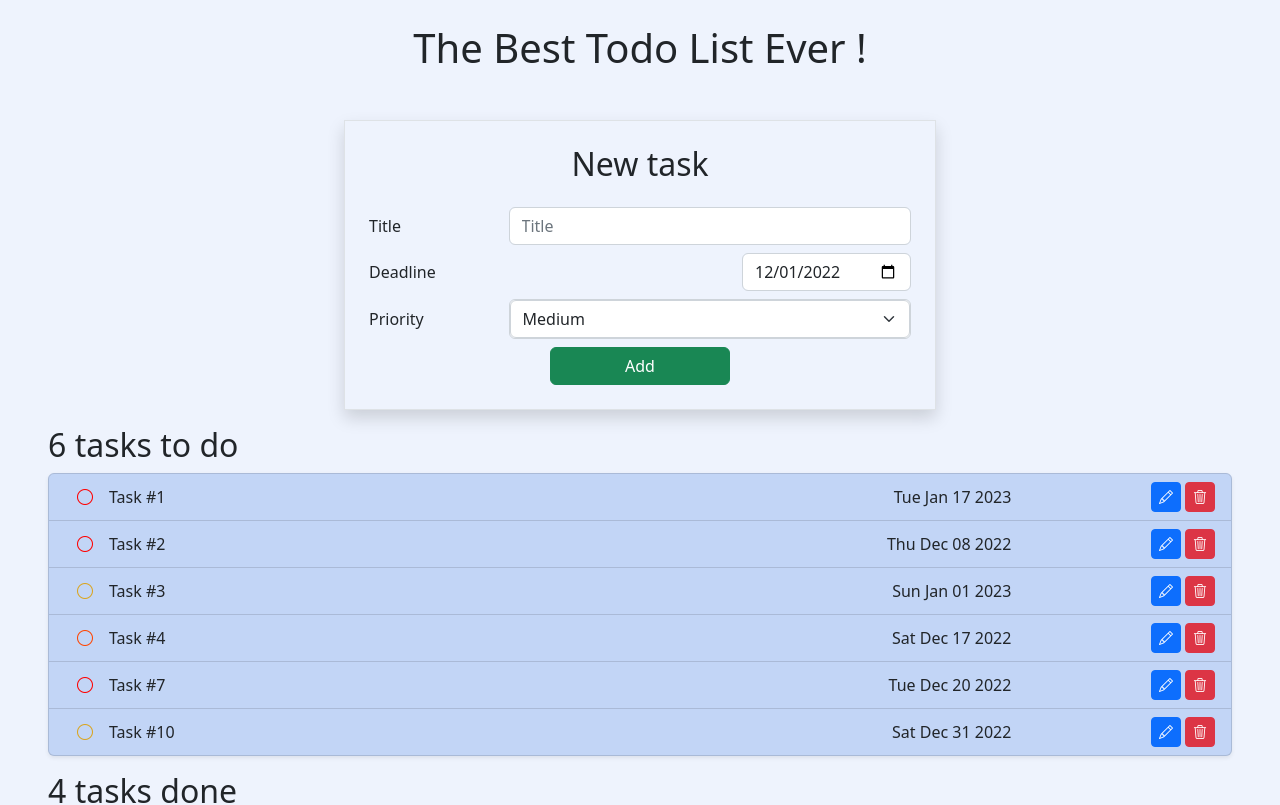
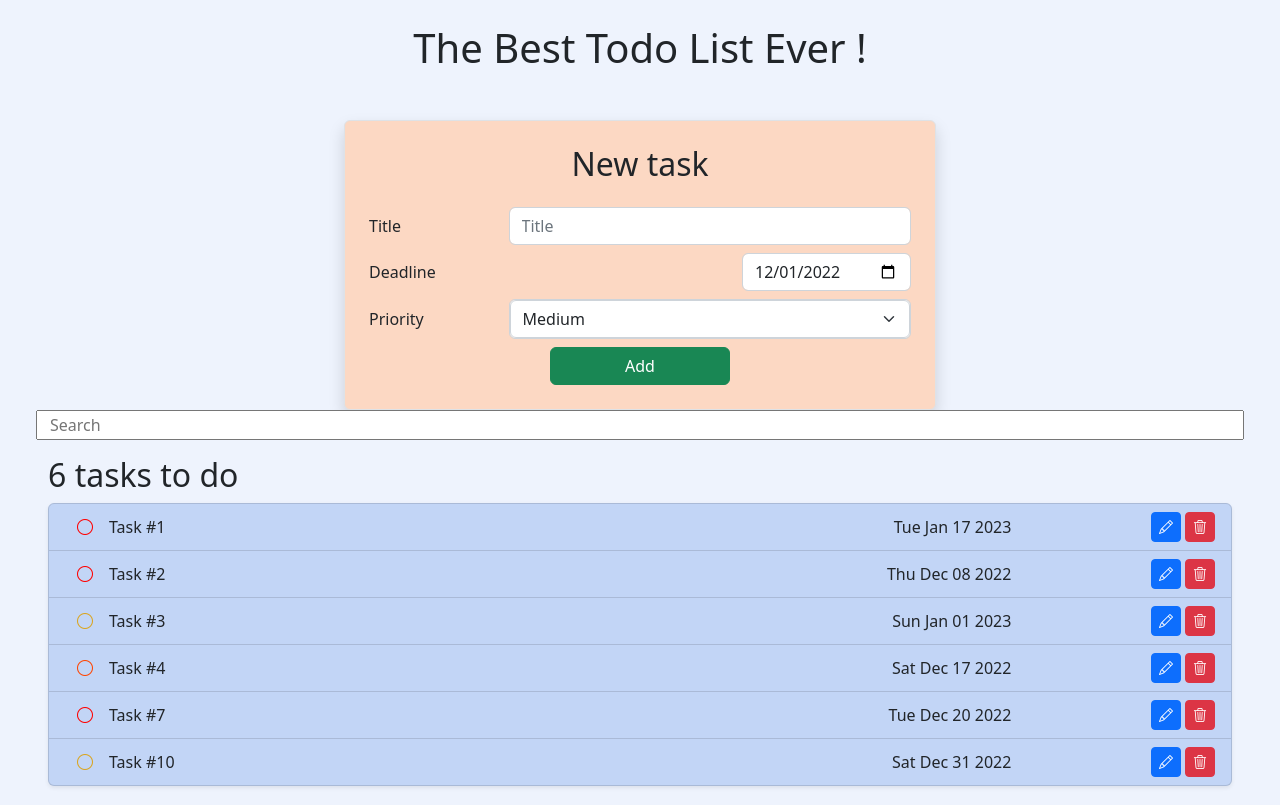
Before and after one commit to ValentinSILVESTRE/React-todolist, a React (Create React App) app: page / in a window 1280 px wide. Shown: the top 805 px of the page. Built offline with nearby package versions, Linux system fonts and the light colour scheme.

Commit message:
Recherche

```diff
--- a/src/App.tsx
+++ b/src/App.tsx
@@ -4,6 +4,7 @@ import Sort from './assets/models/sort.model';
 import { TaskModel } from './assets/models/task.model';
 import { taskStatus } from './assets/models/taskStatus.model';
 import './assets/styles/App.css';
+import FilterForm from './components/FilterForm';
 import SortForm from './components/SortForm';
 import Order from './components/SortForm';
 import TaskAddForm from './components/TaskAddForm';
@@ -41,13 +42,15 @@ const defaultSort: Sort = {
 	title: { order: 'asc', priority: 2 },
 	status: { order: 'asc', priority: 1 },
 };
+const defaultQuery = '';
 
 function App() {
 	const [sort, setSort] = useState(defaultSort);
 	const [taskList, setTaskList] = useState(MockTasks);
+	const [query, setQuery] = useState(defaultQuery);
 
 	useEffect(() => {
-		console.log('UseEffect');
+		// console.log('UseEffect');
 		// * On tri la liste des tâches
 		const sortEntries = Object.entries(sort);
 		// setTaskList(taskList.sort((t1, t2) => taskIsBefore(t1, t2, sort)));
@@ -60,11 +63,19 @@ function App() {
 			}
 		);
 
-		console.table(sortedKeyList);
+		// console.table(sortedKeyList);
 
 		// todo
 		// * 1) Trier les tâches par "key" de sortedKeyList dans l'ordre "order" de la première à la dernière si égalité
 	});
+
+	// * Modification de la liste des tâches quand la query est modifiée
+	useEffect(() => {
+		const filteredTasks = MockTasks.filter((task) =>
+			task.title.includes(query)
+		);
+		setTaskList(filteredTasks);
+	}, [query]);
 
 	const addTask = (newTask: TaskModel) => {
 		// Si l'id de la nouvelle tâche est inconnu, alors on l'ajoute
@@ -107,9 +118,24 @@ function App() {
 			.length;
 	};
 
+	const updateQuery = (newQuery: string) => {
+		setQuery(newQuery);
+	};
+
 	return (
 		<main className="App mt-3 m-5">
 			<TaskAddForm onSubmit={addTask} />
+
+			<div className="row">
+				<FilterForm query={query} updateQuery={updateQuery} />
+			</div>
+
+			{query.length > 0 && (
+				<p>
+					{taskList.length || 'No'} corresponding {query} task
+					{taskList.length !== 1 && 's'} found
+				</p>
+			)}
 
 			<h2>
 				{todoTaskCount() || 'No'} task{todoTaskCount() !== 1 && 's'} to
--- a/src/assets/styles/TaskAddForm.css
+++ b/src/assets/styles/TaskAddForm.css
@@ -1,3 +1,7 @@
+#createForm {
+    background-color: #fcd8c3;
+}
+
 .select-control {
     height: fit-content;
 }
--- a/src/components/EditTask.tsx
+++ b/src/components/EditTask.tsx
@@ -19,7 +19,6 @@ export default function EditTask(props: IEditTaskProps) {
 	};
 
 	const updateTitle = (e: React.ChangeEvent<HTMLInputElement>) => {
-		console.log(12);
 		const title = e.target.value;
 		setTask({ ...task, title });
 	};
--- /dev/null
+++ b/src/components/FilterForm.tsx
@@ -0,0 +1,19 @@
+interface IFilterFormProps {
+	query: string;
+	updateQuery: Function;
+}
+
+export default function FilterForm(props: IFilterFormProps) {
+	const updateQuery = (e: React.ChangeEvent<HTMLInputElement>) => {
+		props.updateQuery(e.target.value);
+	};
+
+	return (
+		<input
+			type="text"
+			placeholder="Search"
+			value={props.query}
+			onChange={updateQuery}
+		/>
+	);
+}
--- a/src/components/TaskAddForm.tsx
+++ b/src/components/TaskAddForm.tsx
@@ -76,7 +76,7 @@ export default function TaskAddForm(props: ITaskAddFormProps) {
 
 	return (
 		<form
-			className="needs-validation d-flex p-0 m-0 w-50 border p-4 shadow mx-auto flex-column"
+			className="rounded needs-validation d-flex p-0 m-0 w-50 border p-4 shadow mx-auto flex-column"
 			onSubmit={handleSubmit}
 			noValidate
 			id="createForm"
```
